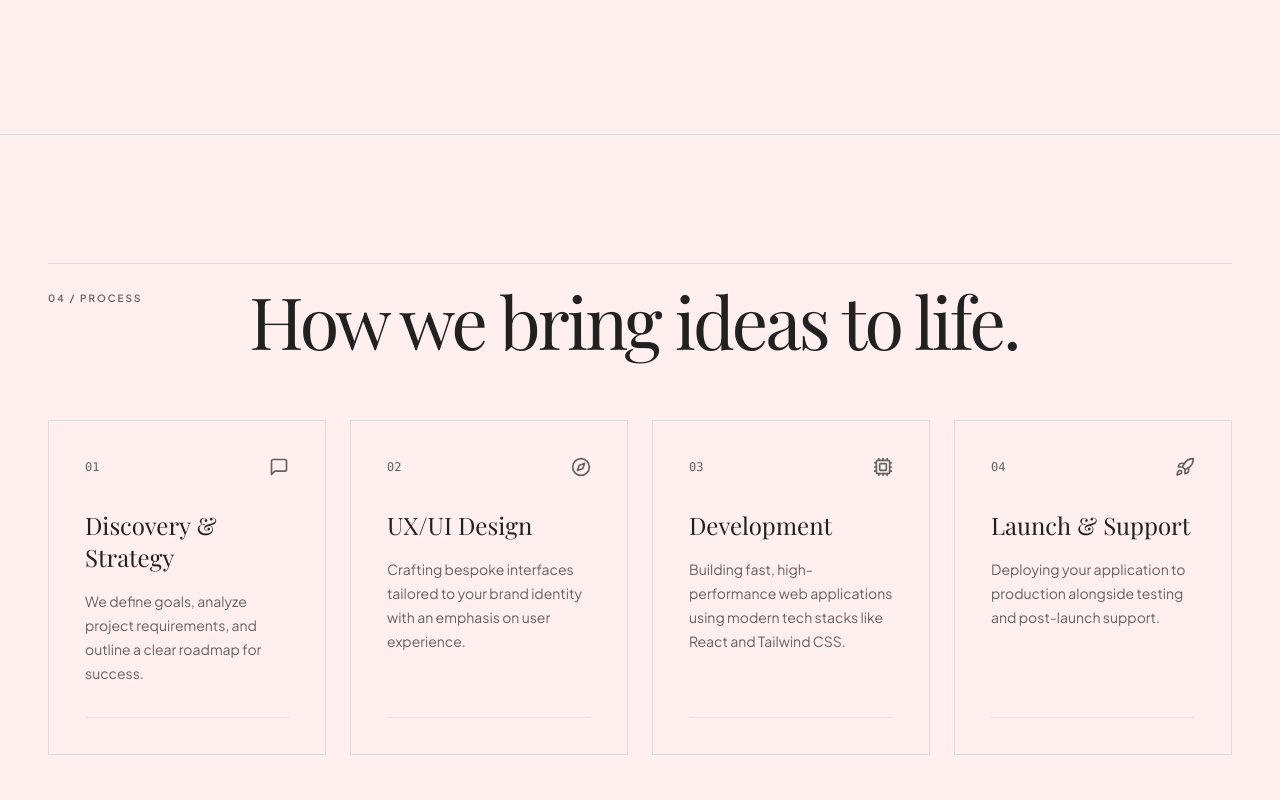
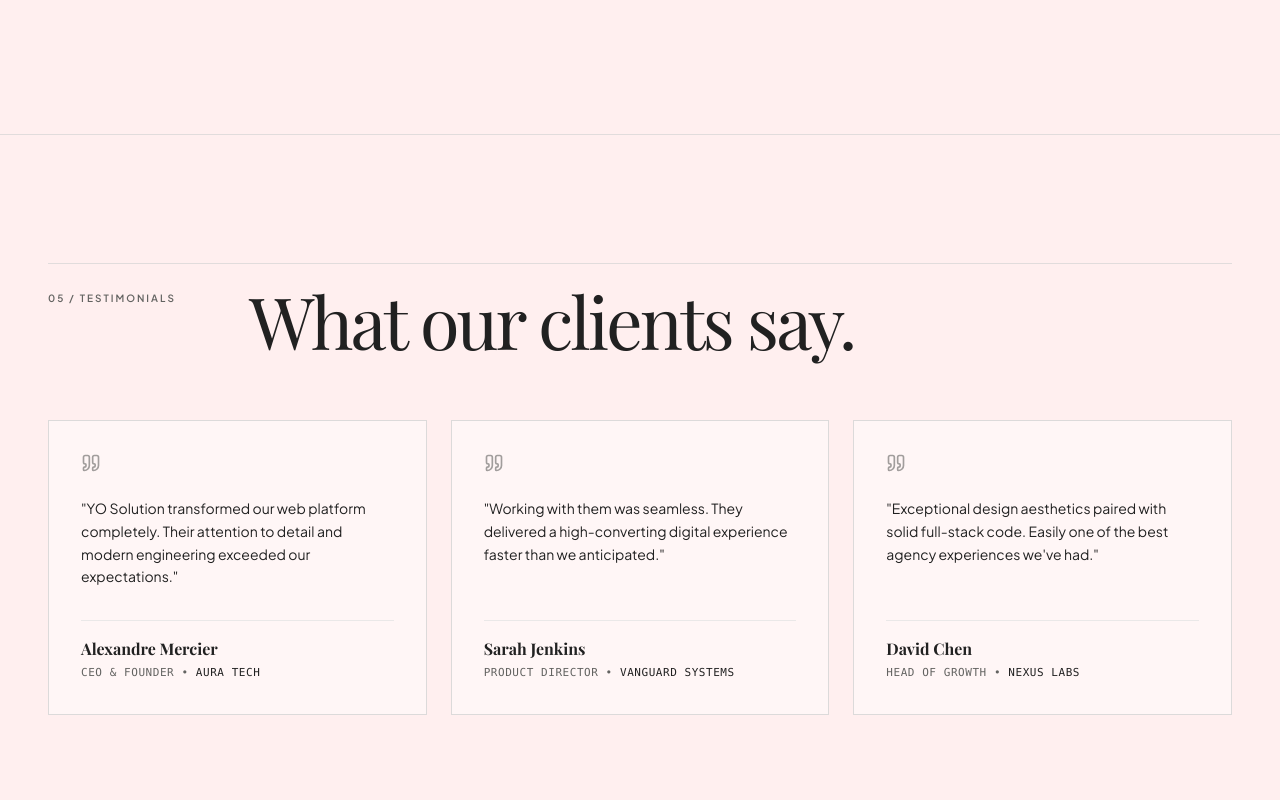
Before and after one commit to yassineED7/yo-solution, a React (Vite) app: page / in a window 1280 px wide. Shown: the part 4040-4840 px from the top of the page. Built offline with nearby package versions, Linux system fonts and the light colour scheme.

Commit message:
feat: add Testimonials component and reorder section headers

```diff
--- a/src/App.jsx
+++ b/src/App.jsx
@@ -4,6 +4,7 @@ import Competencies from "./components/Competencies";
 import Portfolio from "./components/Portfolio";
 import Services from "./components/Services";
 import Process from "./components/Process";
+import Testimonials from "./components/Testimonials";
 import Contact from "./components/Contact";
 import Footer from "./components/Footer";
 
@@ -16,7 +17,7 @@ export default function App() {
         <Competencies />
         <Portfolio />
         <Services />
-        <Process />
+        <Testimonials />
         <Contact />
       </main>
       <Footer />
--- /dev/null
+++ b/src/components/Testimonials.jsx
@@ -0,0 +1,61 @@
+import { Quote } from "lucide-react";
+import SectionHeader from "./SectionHeader";
+
+const testimonials = [
+  {
+    quote:
+      "YO Solution transformed our web platform completely. Their attention to detail and modern engineering exceeded our expectations.",
+    author: "Alexandre Mercier",
+    role: "CEO & Founder",
+    company: "Aura Tech",
+  },
+  {
+    quote:
+      "Working with them was seamless. They delivered a high-converting digital experience faster than we anticipated.",
+    author: "Sarah Jenkins",
+    role: "Product Director",
+    company: "Vanguard Systems",
+  },
+  {
+    quote:
+      "Exceptional design aesthetics paired with solid full-stack code. Easily one of the best agency experiences we've had.",
+    author: "David Chen",
+    role: "Head of Growth",
+    company: "Nexus Labs",
+  },
+];
+
+export default function Testimonials() {
+  return (
+    <section id="testimonials" className="border-b border-neutral-300/70 py-24 md:py-32">
+      <div className="mx-auto max-w-[1440px] px-5 md:px-8 lg:px-12">
+        <SectionHeader number="05" label="Testimonials" title="What our clients say." />
+
+        <div className="mt-16 grid gap-6 md:grid-cols-3">
+          {testimonials.map((item, index) => (
+            <div
+              key={index}
+              className="group relative flex flex-col justify-between border border-neutral-300/80 bg-white/40 p-8 transition-all hover:bg-white hover:shadow-lg"
+            >
+              <div>
+                <Quote size={20} className="text-[#636361] opacity-60" />
+                <p className="mt-6 text-sm leading-relaxed text-[#212121]">
+                  "{item.quote}"
+                </p>
+              </div>
+
+              <div className="mt-8 border-t border-neutral-200/80 pt-4">
+                <h4 className="font-serif text-base font-bold text-[#212121]">
+                  {item.author}
+                </h4>
+                <p className="mt-1 text-[11px] font-mono uppercase tracking-wider text-[#636361]">
+                  {item.role} • <span className="text-[#212121]">{item.company}</span>
+                </p>
+              </div>
+            </div>
+          ))}
+        </div>
+      </div>
+    </section>
+  );
+}
```
